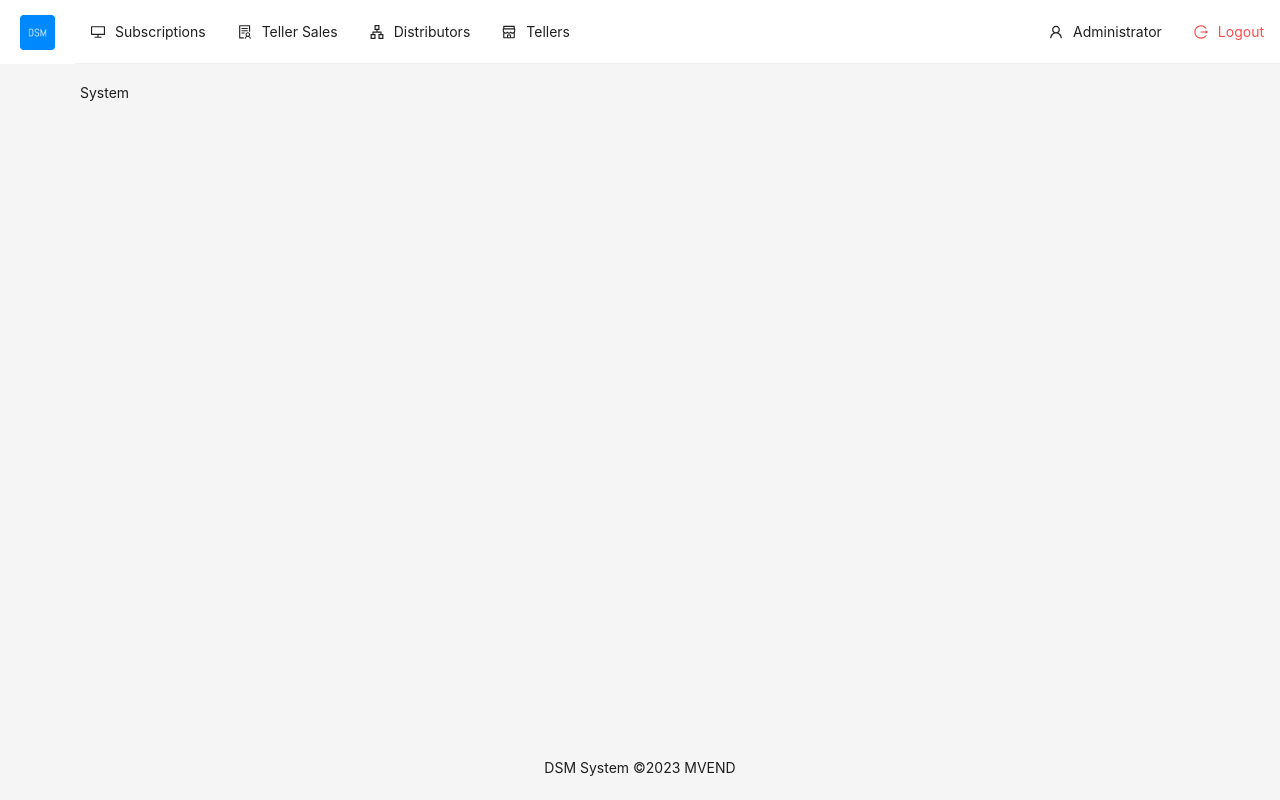
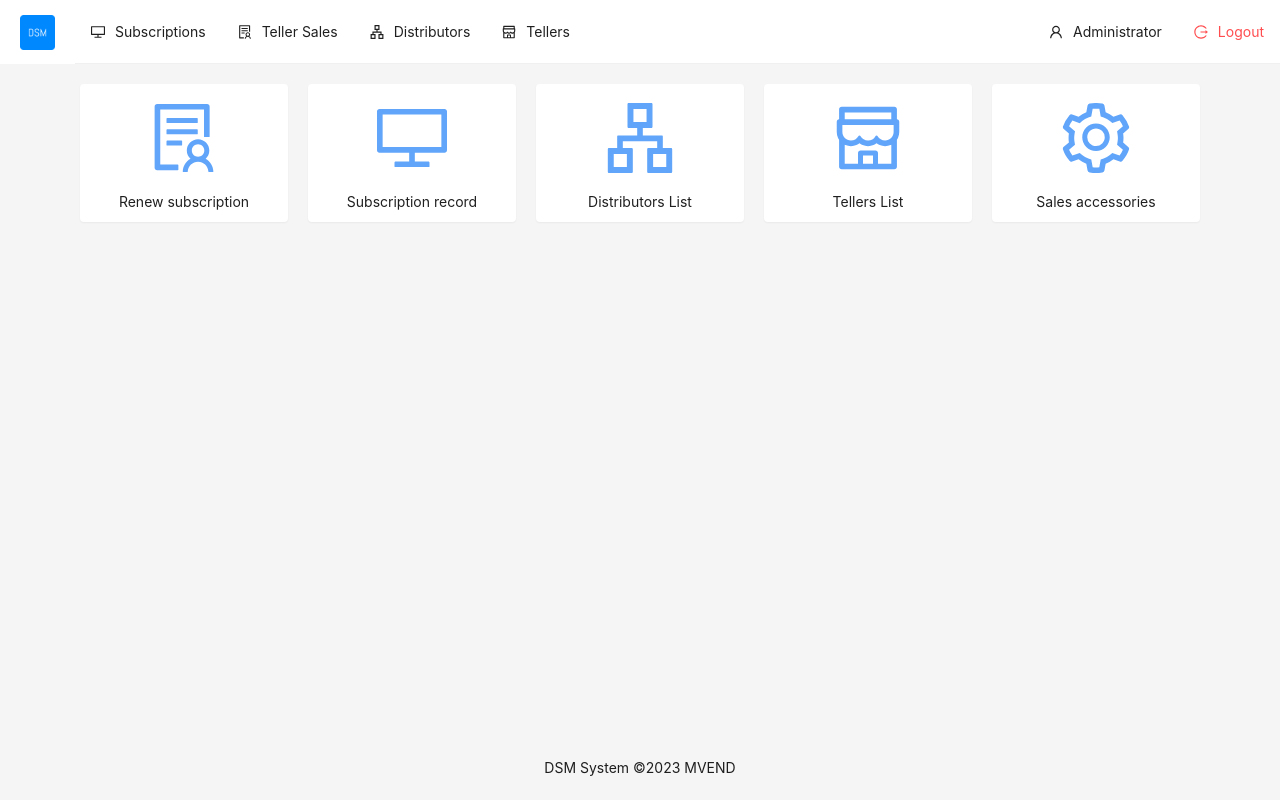
Before and after one commit to higirobruce/dsm, a Next.js app: page /system in a window 1280 px wide. Built offline with nearby package versions, Linux system fonts and the light colour scheme.

Commit message:
home page

```diff
--- a/app/system/page.js
+++ b/app/system/page.js
@@ -1,9 +1,64 @@
-import React from 'react'
+"use client";
+import React from "react";
+
+import {
+  TeamOutlined,
+  UserOutlined,
+  SettingOutlined,
+  DesktopOutlined,
+  LogoutOutlined,
+  ApartmentOutlined,
+  ShopOutlined,
+  SolutionOutlined,
+} from "@ant-design/icons";
+
+import { useRouter } from "next/navigation";
+let items = [
+  {
+    key: "/system/subscriptions/renew",
+    label: "Renew subscription",
+    icon: <SolutionOutlined />,
+  },
+  {
+    key: "/system/subscriptions/record",
+    label: "Subscription record",
+    icon: <DesktopOutlined />,
+  },
+
+  {
+    key: "/system/distributors",
+    label: "Distributors List",
+    icon: <ApartmentOutlined />,
+  },
+
+  {
+    key: "/system/tellers",
+    label: "Tellers List",
+    icon: <ShopOutlined />,
+  },
+
+  {
+    key: "/system/sales-accessories",
+    label: "Sales accessories",
+    icon: <SettingOutlined />,
+  },
+];
 
 export default function page() {
+  let router = useRouter();
   return (
-    <div>
-      System
+    <div className="grid grid-cols-1 md:grid-cols-5 gap-5">
+      {items?.map((i) => {
+        return (
+          <div
+            onClick={() => router.push(i.key)}
+            className="rounded shadow-sm bg-white flex flex-col items-center justify-center space-y-3 p-3 cursor-pointer hover:shadow-md"
+          >
+            <div className="text-[70px] text-blue-400">{i.icon}</div>
+            <div>{i.label}</div>
+          </div>
+        );
+      })}
     </div>
-  )
+  );
 }
```
